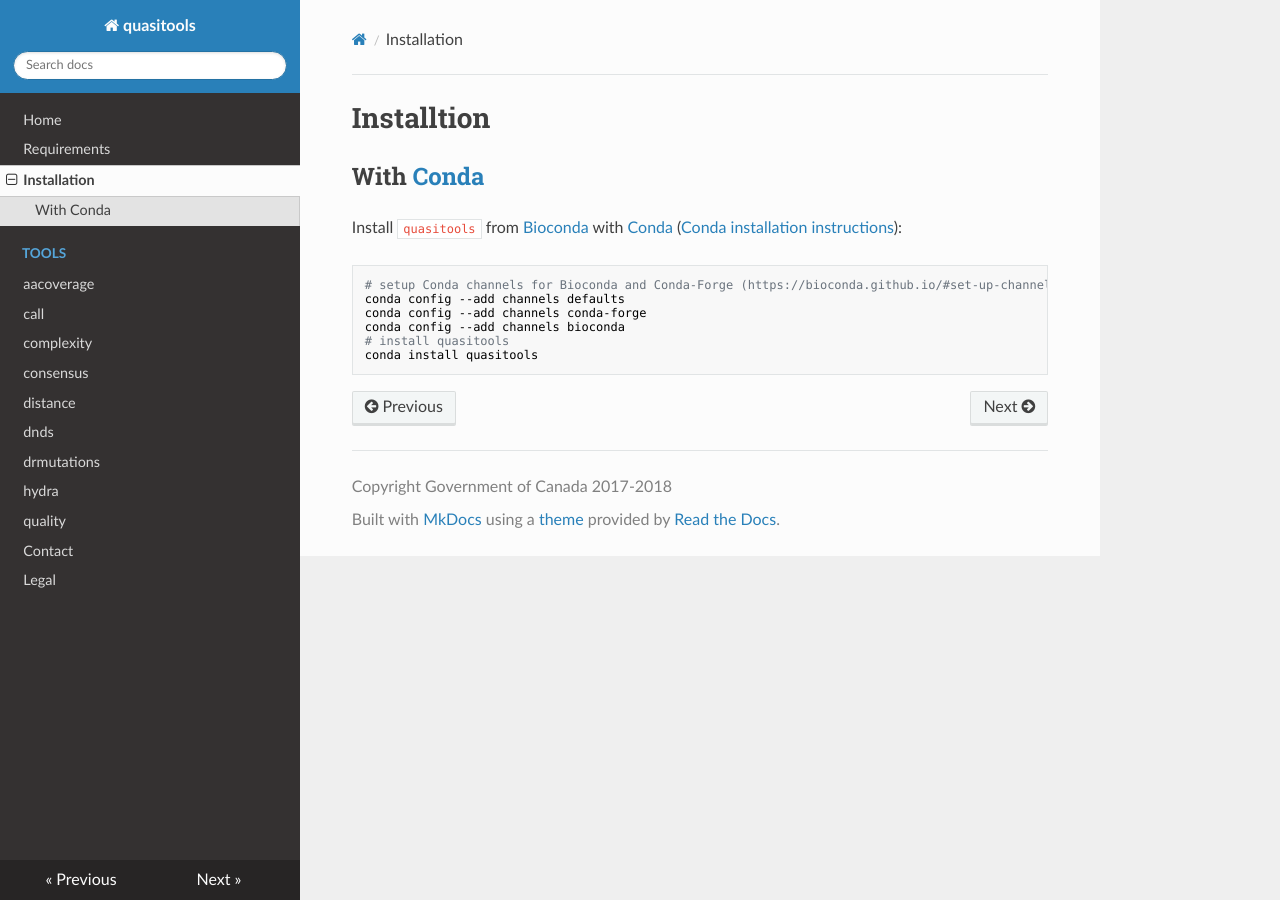
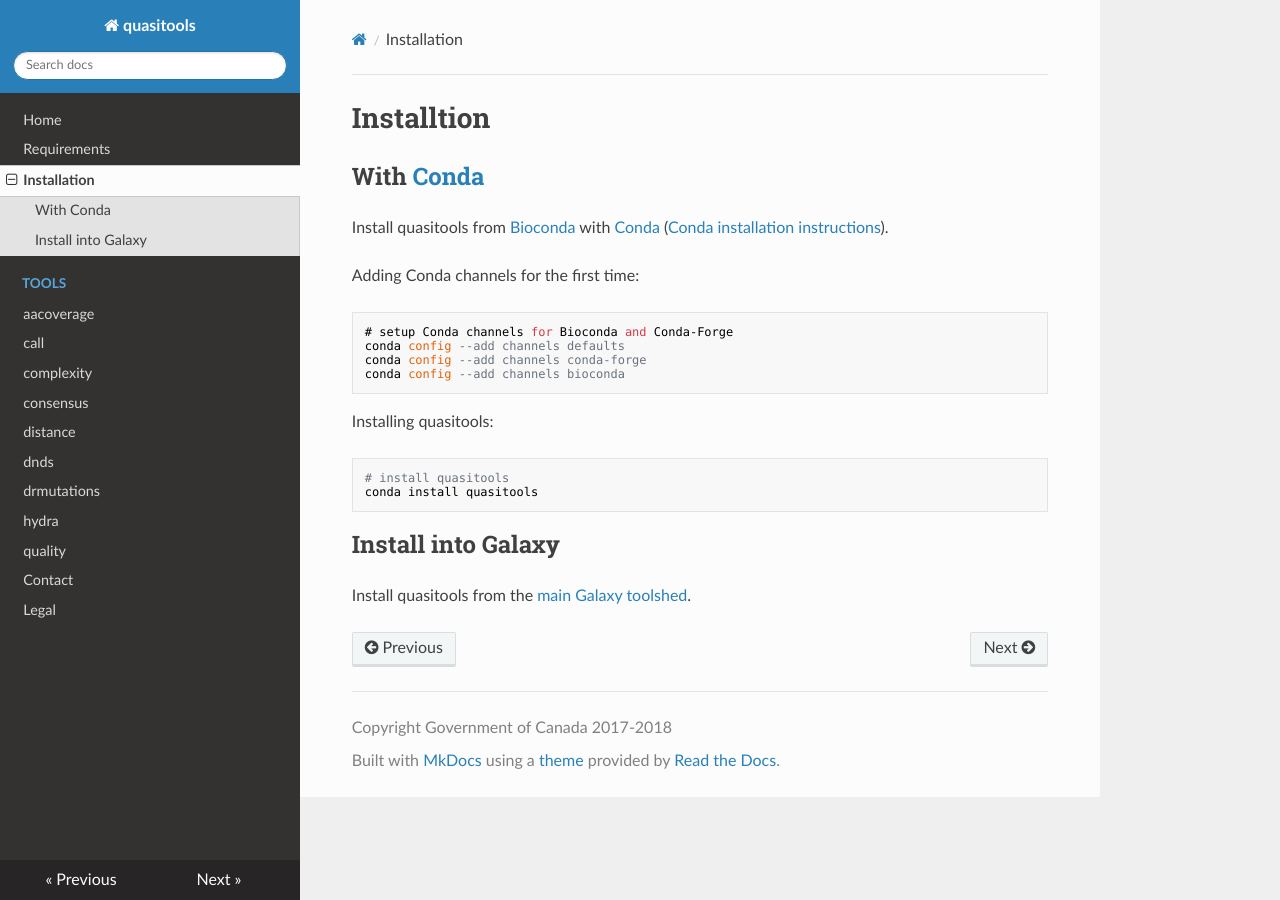
Before and after one commit to phac-nml/quasitools, an MkDocs documentation site: the page built from docs/installation.md, in a window 1280 px wide. Built offline with MkDocs 1.6.1, drawn with Linux system fonts in a browser that asks for light colours; nearby versions of some CDN libraries.

Commit message:
Improving descriptions.

````diff
--- a/docs/installation.md
+++ b/docs/installation.md
@@ -2,13 +2,24 @@
 
 ## With [Conda](https://conda.io/docs/)
 
-Install ``quasitools`` from [Bioconda](https://bioconda.github.io/) with [Conda](https://conda.io/docs/) ([Conda installation instructions](https://bioconda.github.io/#install-conda)):
+Install quasitools from [Bioconda](https://bioconda.github.io/) with [Conda](https://conda.io/docs/) ([Conda installation instructions](https://bioconda.github.io/#install-conda)).
 
-```bash
-# setup Conda channels for Bioconda and Conda-Forge (https://bioconda.github.io/#set-up-channels)
+Adding Conda channels for the first time:
+
+```
+# setup Conda channels for Bioconda and Conda-Forge
 conda config --add channels defaults
 conda config --add channels conda-forge
 conda config --add channels bioconda
+```
+
+Installing quasitools:
+
+```
 # install quasitools
 conda install quasitools
 ```
+
+## Install into Galaxy
+
+Install quasitools from the [main Galaxy toolshed](https://toolshed.g2.bx.psu.edu/view/nml/quasitools/9fb9fed71486).
````
Also changed, not shown: docs/requirements.md (+4 -4 lines).
